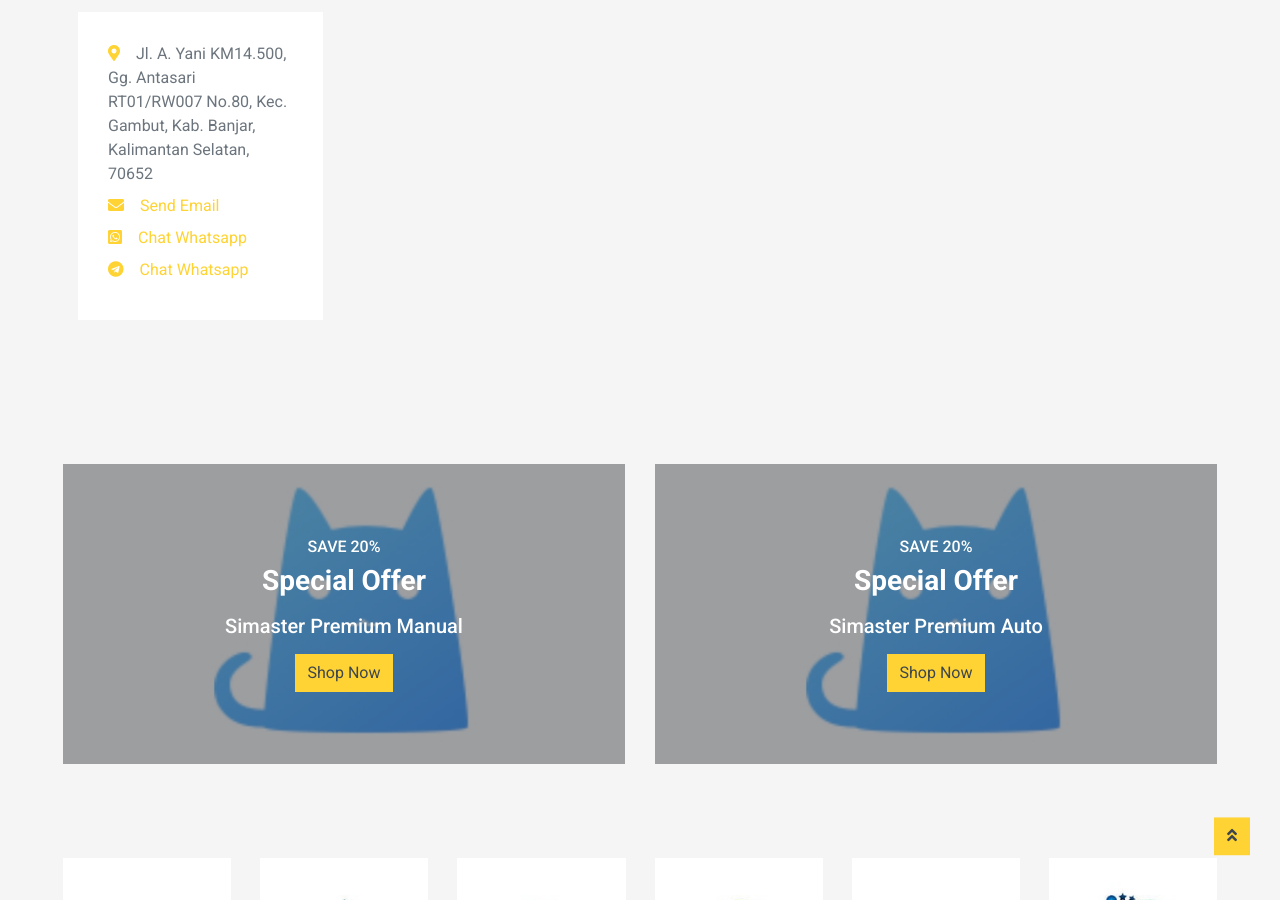
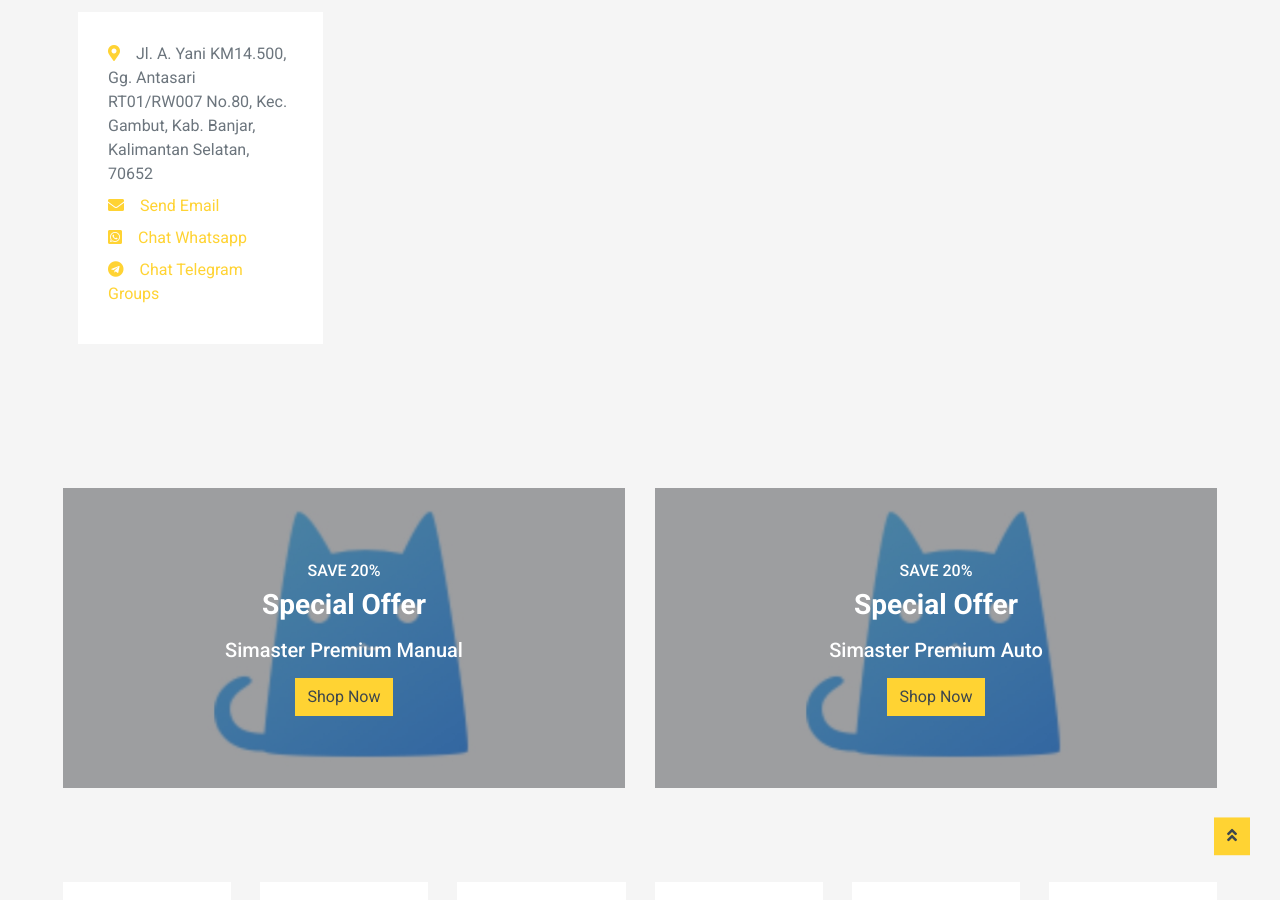
Before and after one commit to mwnsofficial/simaster, a Jekyll site: the page built from contact.html, in a window 1280 px wide and 900 px high, scrolled down 2451 px. Built offline with Jekyll 4.4.1, drawn with Linux system fonts in a browser that asks for light colours; nearby versions of some CDN libraries.

Commit message:
Update contact.html

```diff
--- a/contact.html
+++ b/contact.html
@@ -114,7 +114,7 @@
                 <p class="mb-2"><i class="fa fa-map-marker-alt text-primary mr-3"></i>Jl. A. Yani KM14.500, Gg. Antasari RT01/RW007 No.80, Kec. Gambut, Kab. Banjar, Kalimantan Selatan, 70652</i></p>
                 <p class="mb-2"><i class="fa fa-envelope text-primary mr-3"></i><a href="mailto:myarachma92@gmail.com">Send Email</a></p>
                 <p class="mb-2"><i class="fab fa-whatsapp-square text-primary mr-3"></i><a href="https://api.whatsapp.com/send?phone=6287764241047&text=saya%20ingin%20bertanya%20master">Chat Whatsapp</a></p>
-                <p class="mb-2"><i class="fab fa-telegram text-primary mr-3"></i><a href="https://api.telegram.com/send?phone=6287764241047&text=saya%20ingin%20bertanya%20master">Chat Whatsapp</a></p>
+                <p class="mb-2"><i class="fab fa-telegram text-primary mr-3"></i><a href="https://t.me/+MV1v5tLmOSI2ODU1">Chat Telegram Groups</a></p>
                 </div>
             </div>
         </div>
```
